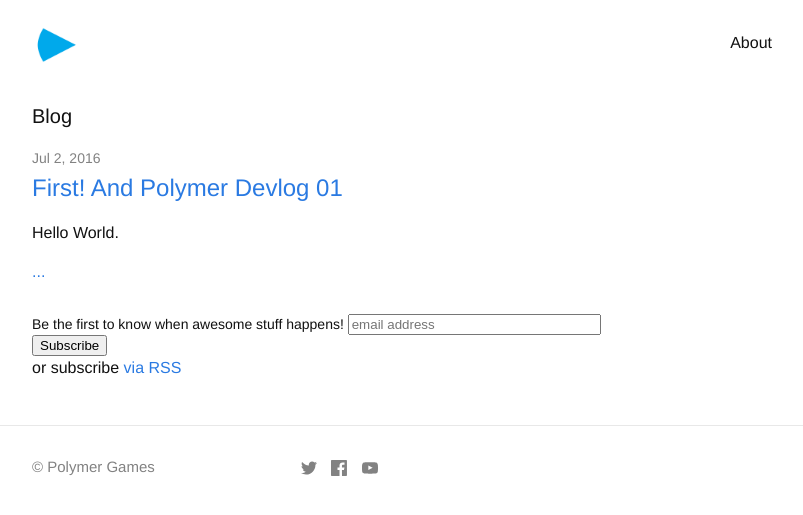
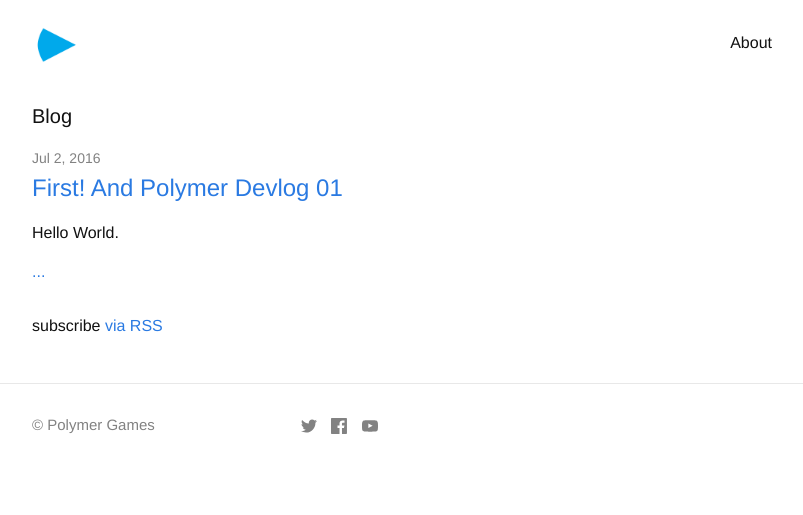
Before and after one commit to luky1971/polymer-games-site, a Jekyll site: the page built from index.html, in a window 1280 px wide. Shown: the top 515 px of the page, without its empty margins (238-1041 px from the left). Built offline with Jekyll 4.4.1, drawn with Linux system fonts in a browser that asks for light colours; comment, search, counter and statistics services are not loaded.

Commit message:
Removed mailchimp

```diff
--- a/index.html
+++ b/index.html
@@ -21,28 +21,6 @@
     {% endfor %}
   </ul>
 
-
-  <!-- Begin MailChimp Signup Form -->
-  <link href="//cdn-images.mailchimp.com/embedcode/slim-10_7.css" rel="stylesheet" type="text/css">
-  <style type="text/css">
-    #mc_embed_signup{background:#fff; clear:left; font:14px Helvetica,Arial,sans-serif; }
-    /* Add your own MailChimp form style overrides in your site stylesheet or in this style block.
-       We recommend moving this block and the preceding CSS link to the HEAD of your HTML file. */
-  </style>
-  <div id="mc_embed_signup">
-  <form action="//polymergames.us13.list-manage.com/subscribe/post?u=b8000eaf8759595818af77ade&amp;id=c00b7bca3c" method="post" id="mc-embedded-subscribe-form" name="mc-embedded-subscribe-form" class="validate" style="padding:0px" target="_blank" novalidate>
-      <div id="mc_embed_signup_scroll">
-    <label for="mce-EMAIL">Be the first to know when awesome stuff happens!</label>
-    <input type="email" value="" name="EMAIL" class="email" style="width:245px" id="mce-EMAIL" placeholder="email address" required>
-      <!-- real people should not fill this in and expect good things - do not remove this or risk form bot signups-->
-      <div style="position: absolute; left: -5000px;" aria-hidden="true"><input type="text" name="b_b8000eaf8759595818af77ade_c00b7bca3c" tabindex="-1" value=""></div>
-      <div class="clear"><input type="submit" value="Subscribe" name="subscribe" id="mc-embedded-subscribe" class="button"></div>
-      </div>
-  </form>
-  </div>
-
-  <!--End mc_embed_signup-->
-
-  <p class="rss-subscribe">or subscribe <a href="{{ "/feed.xml" | prepend: site.baseurl }}">via RSS</a></p>
+  <p class="rss-subscribe">subscribe <a href="{{ "/feed.xml" | prepend: site.baseurl }}">via RSS</a></p>
 
 </div>
```
